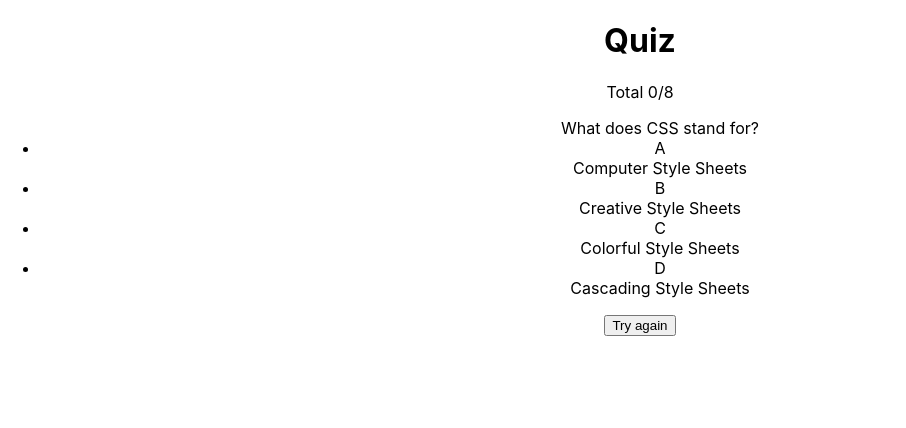
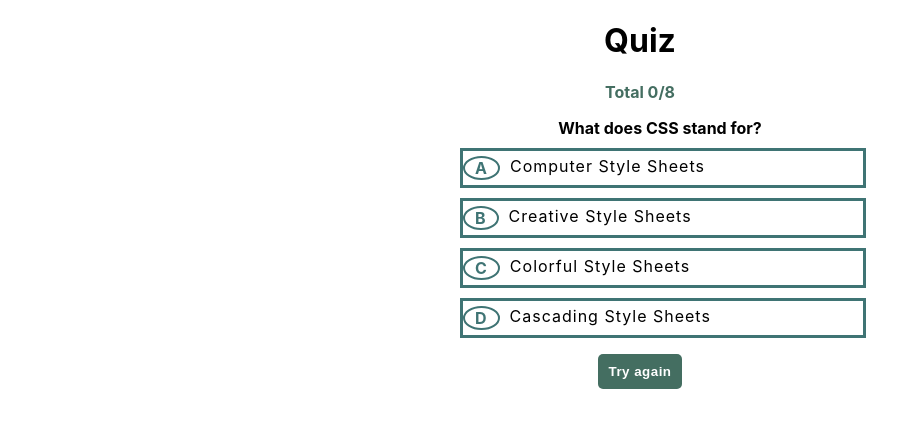
Before and after one commit to lauraMeiz/myquiz, a React (Create React App) app: page / in a window 1280 px wide. Shown: the top 428 px of the page, without its empty margins (0-906 px from the left). Built offline with nearby package versions, Linux system fonts and the light colour scheme.

Commit message:
css initial

```diff
--- a/src/App.css
+++ b/src/App.css
@@ -36,10 +36,65 @@
     transform: rotate(360deg);
   }
 }
-.letters {
-  background-color: #61dafb;
+
+li {
+  list-style: none;
+  align-content: space-around;
+  border: 3px solid rgb(63, 116, 116);
 }
-.correct {
+.question {
+  flex-direction: row;
+  width: 400px;
+  margin: 0px calc(50% - 200px);
+  font-weight: bolder;
+}
+.oneAnswer {
+  flex-direction: row;
+  width: 400px;
+  text-align: left;
+  padding: 0 10px 0 10px;
+}
+.answer {
+  width: 400px;
+  margin: 0px calc(50% - 200px);
+  display: flex;
+  flex-direction: row;
+  justify-content: center;
+  margin-top: 10px;
+  padding: 5px 0 5px 0;
+  letter-spacing: 1px;
+}
+.answer-letter {
+  padding: 0 10px 0 10px;
+  border: 2px solid rgb(63, 116, 116);
+  border-radius: 50%;
+  cursor: pointer;
+  font-weight: bolder;
+  color: rgb(63, 116, 116);
+}
+.answer-letter:hover {
+  background-color: rgb(63, 116, 116);
+  color: rgb(210, 238, 228);
+  font-weight: bolder;
+}
+.total {
+  color: rgb(68, 110, 97);
+  font-weight: bolder;
+}
+button {
+  padding: 10px;
+  border-radius: 5px;
+  background-color: rgb(68, 110, 97);
+  color: #fff;
+  border: transparent;
+  font-weight: bolder;
+  letter-spacing: 0.5px;
+}
+button:hover {
+  background-color: rgb(135, 166, 156);
+  color: #282c34;
+}
+/* .correct {
   background-color: rgb(19, 241, 182);
 }
 .neutre {
@@ -47,4 +102,4 @@
 }
 .incorrect {
   color: red;
-}
+} */
--- a/src/Components/Answer.jsx
+++ b/src/Components/Answer.jsx
@@ -17,8 +17,8 @@ export default function Answer({
     <>
       {answers.map((m, index) => (
         <>
-          <li key={i}>
-            <div>{letterMapping[index]}</div>
+          {/* <li className="answer" key={index}>
+            <div className="answer-letter">{letterMapping[index]}</div> */}
           <OneAnswer
             click={click}
             correctAnswer={correctAnswer}
@@ -27,8 +27,9 @@ export default function Answer({
             m={m}
             setReponse={setReponse}
             letterMapping={letterMapping}
+            index={index}
           ></OneAnswer>
-          </li>
+          {/* </li> */}
         </>
       ))}
     </>
--- a/src/Components/OneAnswer.jsx
+++ b/src/Components/OneAnswer.jsx
@@ -6,12 +6,16 @@ export default function OneAnswer({
   correctAnswer,
   select,
   setSelect,
+  letterMapping,
+  index,
 }) {
+  console.log(correctAnswer, m, correct);
   return (
     <>
-      <div key={m} onClick={() => setReponse(m)}>
-        {m}
-      </div>
+      <li className="answer" onClick={() => setReponse(m)}>
+        <div className="answer-letter">{letterMapping[index]}</div>
+        <div className="oneAnswer">{m}</div>
+      </li>
     </>
   );
 }
--- a/src/Components/QuestionsList.jsx
+++ b/src/Components/QuestionsList.jsx
@@ -39,7 +39,7 @@ export default function Questions() {
 
   return (
     <>
-      <div>
+      <div className="total">
         Total {correct}/{data.length}
       </div>
 
@@ -47,8 +47,8 @@ export default function Questions() {
       <ul>
         {data.map((question, i) => (
           <>
-            <div key={i}>
-              <div>{i === next && question.question}</div>
+            <div key={i} className="question-column">
+              <div className="question">{i === next && question.question}</div>
 
               {i === next && (
                 <Answer
@@ -64,7 +64,7 @@ export default function Questions() {
           </>
         ))}
       </ul>
-      {/* <button onClick={newQuestion}>Next</button> */}
+
       <button onClick={reset}>Try again</button>
     </>
   );
```
Lines whose indentation alone changed are shown as unchanged.
